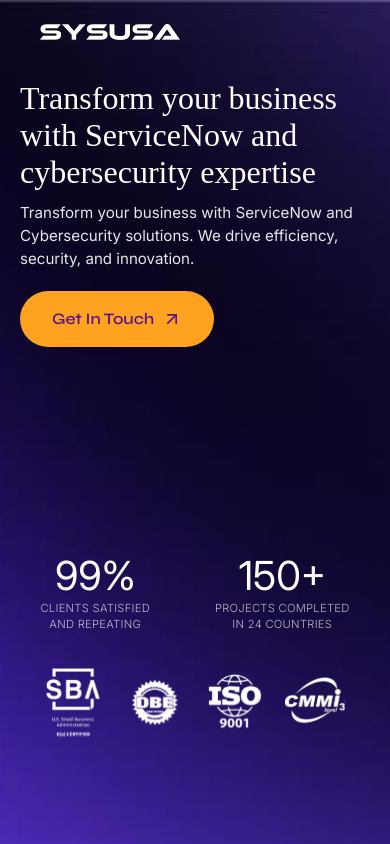
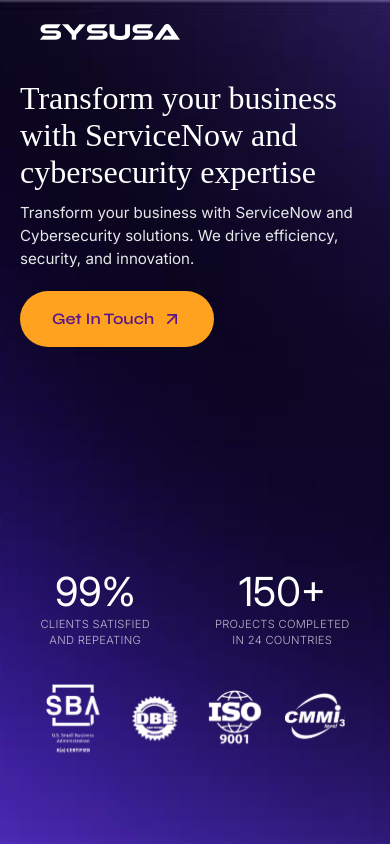
Before and after one commit to enablenow-dev/sysusa-new, a Next.js app: page / in a window 390 px wide. Shown: the top 844 px of the page. Built offline with nearby package versions, Linux system fonts and the light colour scheme.

Commit message:
fixed hero reponsiveness

```diff
--- a/app/components/sections/Hero.jsx
+++ b/app/components/sections/Hero.jsx
@@ -23,7 +23,7 @@
 
         {/* === Main Content === */}
         <div className="relative z-10 flex-1 flex flex-col">
-          <div className="container mx-auto px-5 sm:px-6 md:px-8 lg:px-12 xl:px-16 pt-20 sm:pt-28 md:pt-32 lg:pt-36 xl:pt-40 pb-8 sm:pb-12 md:pb-16 lg:pb-20 flex flex-col justify-between h-full">
+          <div className="container mx-auto px-5 sm:px-6 md:px-8 lg:px-12 xl:px-16 pt-20 sm:pt-28 md:pt-32 lg:pt-36 xl:pt-40 pb-6 sm:pb-10 md:pb-12 lg:pb-14 flex flex-col justify-between h-full">
 
             {/* === Text + CTA === */}
             <div className="max-w-4xl flex-shrink-0">
@@ -42,7 +42,7 @@
             </div>
 
             {/* === Logos + Stats Row (Bottom) === */}
-            <div className="w-full mt-auto pt-8 sm:pt-10 md:pt-12 lg:pt-14 pb-10 sm:pb-12 md:pb-16 lg:pb-20 flex-shrink-0">
+            <div className="w-full mt-auto pt-8 sm:pt-10 md:pt-12 lg:pt-14 pb-8 sm:pb-6 md:pb-8 lg:pb-10 flex-shrink-0">
               {/* Mobile: Stacked Layout */}
               <div className="lg:hidden flex flex-col gap-6 sm:gap-8 pb-4">
                 {/* Stats First on Mobile */}
```
